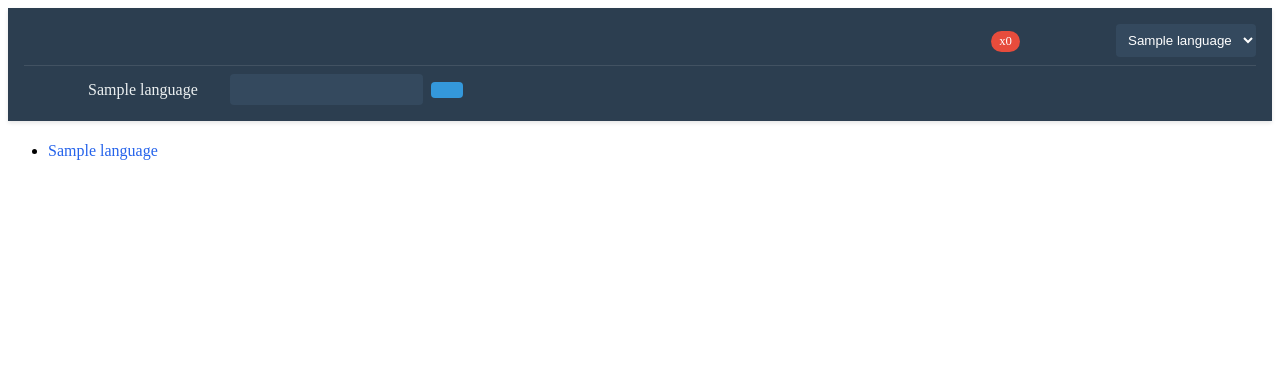
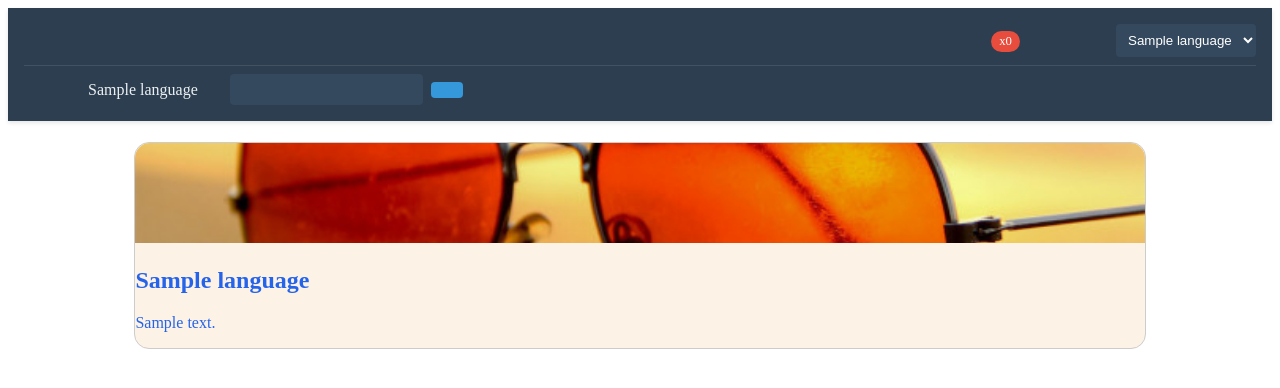
Before and after one commit to LdMe/ecommerce_php_uoc, a PHP site: page / in a window 1280 px wide. Shown: the top 388 px of the page. Run offline with PHP 8.4, Linux system fonts and the light colour scheme; tables that the repository leaves empty hold one stand-in row (values such as "Sample post"); data that the repository does not hold is empty.

Commit message:
estilos mejorasdo, imagenes de productos añadidas

```diff
--- a/src/components/navbar.php
+++ b/src/components/navbar.php
@@ -20,8 +20,8 @@
     <link rel="stylesheet" href="/public/styles.css">
     <nav>
         <ul class="navbar-actions">
-            <li>
-                <a href="/">
+            <li class="page-title">
+                <a href="/" >
                     <?php echo getTranslation("main-page-title", $language_id); ?>
                 </a>
             </li>
--- a/src/components/searchBar.php
+++ b/src/components/searchBar.php
@@ -7,7 +7,7 @@
     $query = $_GET['query'] ?? "";
     ob_start();
     ?>
-    <form action="/" method="GET">
+    <form action="/products.php" method="GET">
         <input type="text" name="query" placeholder="<?php echo getTranslation("search", $language_id); ?>" value="<?php echo $query; ?>">
         <button type="submit"><?php echo getTranslation("search", $language_id); ?></button>
     </form>
--- a/src/index.php
+++ b/src/index.php
@@ -17,32 +17,48 @@
 
 <!DOCTYPE html>
 <html lang="en">
+
 <head>
     <meta charset="UTF-8">
     <meta name="viewport" content="width=device-width, initial-scale=1.0">
     <title><?php echo getTranslation("main-page-title", $language_id); ?></title>
 </head>
+
 <body>
     <?php echo $navbar; ?>
     <h1>
         <?php echo getTranslation("main-page-title", $language_id); ?>
     </h1>
-    <?php if(!empty($client)){ ?>
-    <p>
-        <?php echo getTranslation("greeting", $language_id); ?>, <?php echo $client['name']; ?>!
-    </p>
+    <?php if (!empty($client)) { ?>
+        <p>
+            <?php echo getTranslation("greeting", $language_id); ?>, <?php echo $client['name']; ?>!
+        </p>
     <?php } ?>
     <p>
-        <?php echo getTranslation("main-page-intro", $language_id); ?>
+        <?php echo getTranslation("main-page-description", $language_id); ?>
     </p>
-    <ul>
+    <h2 class="centered"><?php echo getTranslation("product-category", $language_id); ?></h2>
+    <section class="category-list">
         <?php foreach ($categories as $category) { ?>
-            <li>
+            <article class="category-card">
                 <a href="/products.php?category_id=<?php echo $category['category_id']; ?>">
-                    <?php echo $category['name']; ?>
+                    <section class="category-image">
+                        <img src="/public/img/categories/<?php echo $category['category_id']; ?>.jpg">
+                    </section>
+                    <section class="category-info">
+                        <h2>
+                            <?php echo $category['name']; ?>
+                        </h2>
+                        <p>
+                            <?php echo $category['description']; ?>
+                        </p>
+                    </section>
+
                 </a>
-            </li>
+            </article>
+
         <?php } ?>
-    </ul>
+    </section>
 </body>
+
 </html>
--- a/src/models/product.php
+++ b/src/models/product.php
@@ -25,7 +25,7 @@
     public function getByName($name, $language_id)
     {
         $search = '%' . $name . '%';
-        return $this->db->query("SELECT * FROM product_with_language WHERE name LIKE ? AND language_id = ?", [$search, $language_id]);
+        return $this->db->query("SELECT * FROM product_with_language WHERE (name LIKE ? OR description LIKE ?) AND language_id = ?", [$search,$search, $language_id]);
     }
 
     public function getByCategory($category_id, $language_id){
--- a/src/products.php
+++ b/src/products.php
@@ -34,7 +34,6 @@
 <body>
     <?php echo $navbar; ?>
 
-    <h2><?php echo getTranslation("product-category",$language_id); ?></h2>
 
     <section class="product-list">
         <?php
--- a/src/public/styles.css
+++ b/src/public/styles.css
@@ -89,6 +89,9 @@
     border-radius: 5px;
 }
 
+.centered {
+    text-align: center;
+}
 /* product css */
 .product-view {
     display: flex;
@@ -117,15 +120,17 @@
     flex-wrap: wrap;
     gap: 1rem;
     width: 100%;
-    justify-content: start;
+    justify-content: center;
+    margin-top:50px;
 }
 
 .product-card {
     border: 1px solid #ccc;
-    width: 15%;
+    width: 23%;
     background-color: #fcf3e6;
     border-radius: 15px;
     box-sizing: border-box;
+    min-width: 300px;
 }
 .product-card .product-info {
     padding: 0.5rem;
@@ -337,3 +342,27 @@
 .navbar-categories li:last-child input[type="text"] {
     flex-grow: 1;
 }
+
+/* category css */
+.category-list {
+    display: flex;
+    flex-direction: column;
+    gap: 10px;
+    width: 100%;
+    justify-content: start;
+}
+
+.category-card {
+    border: 1px solid #ccc;
+    background-color: #fcf3e6;
+    border-radius: 15px;
+    box-sizing: border-box;
+    width: 80%;
+    margin:auto;
+}
+.category-card img {
+    width: 100%;
+    height: 100px;
+    object-fit: cover;
+    border-radius: 15px 15px 0 0;
+}
```
Also changed, not shown: db/scripts/2-db-data.sql (+14 -14 lines), src/public/img/categories/1.jpg (renamed from src/public/img/glasses.jpg), src/public/img/categories/2.jpg (renamed from src/public/img/bear.jpg), src/public/img/categories/3.jpg (renamed from src/public/img/tape.jpg), src/public/img/products/bear.jpg (added), src/public/img/products/board-game.jpg (renamed from src/public/img/board-game.jpg), src/public/img/products/brush.jpg (renamed from src/public/img/brush.jpg), src/public/img/products/console.jpg (renamed from src/public/img/console.jpg), src/public/img/products/glasses.jpg (added), src/public/img/products/screwdriver.jpg (renamed from src/public/img/screwdriver.jpg), src/public/img/products/socks.jpg (renamed from src/public/img/socks.jpg), src/public/img/products/tape.jpg (added), src/public/img/products/trousers.jpg (renamed from src/public/img/trousers.jpg).
